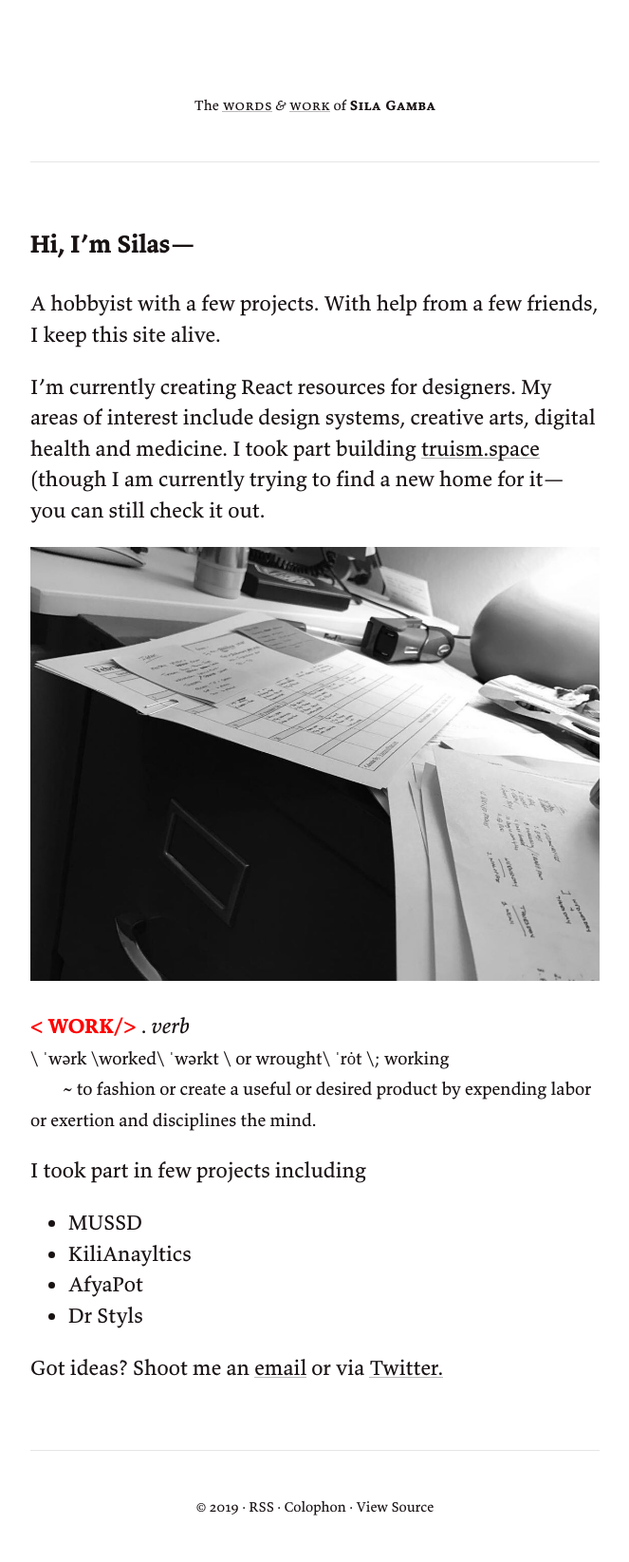
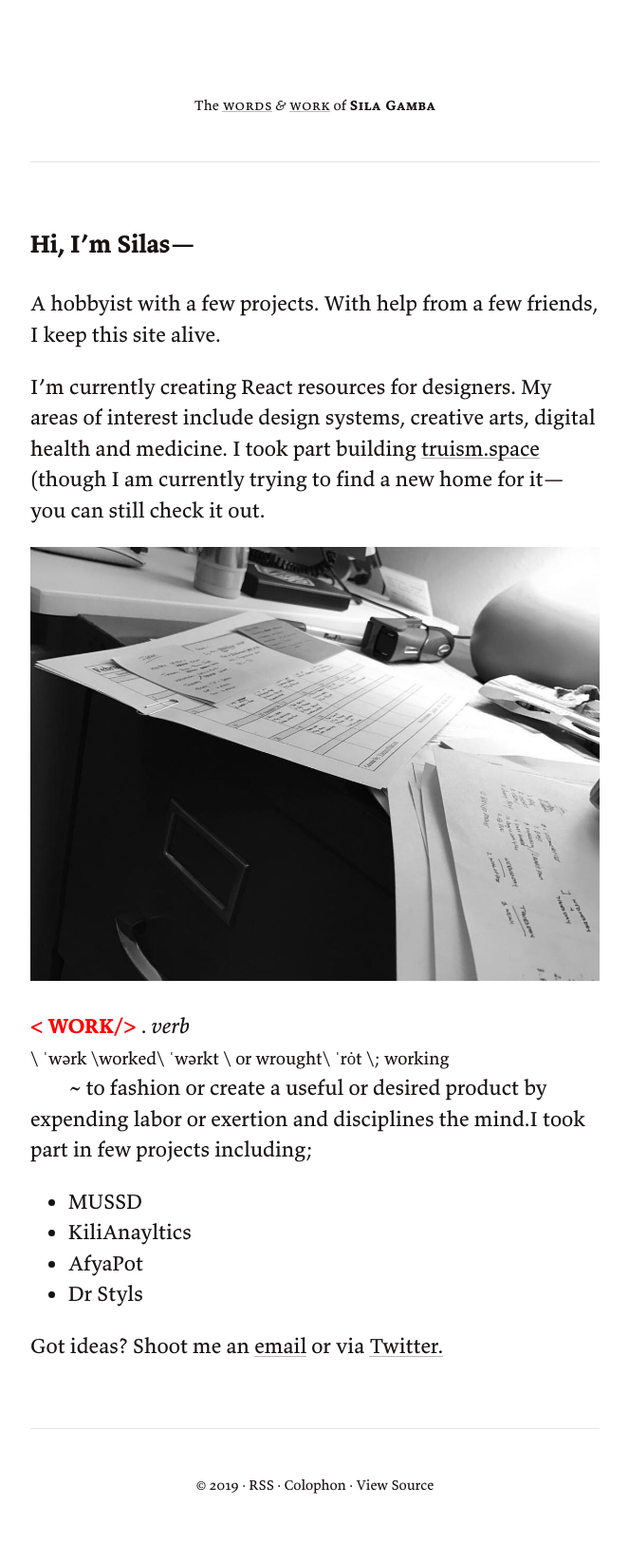
Before and after one commit to upmusings/upshift, a Jekyll site: the page built from index.md, in a window 1280 px wide. Shown: the whole page at 95% size, without its empty margins (308-971 px from the left). Built offline with Jekyll 4.4.1, drawn with Linux system fonts in a browser that asks for light colours; our own code applies the rules of GitHub Pages for plain Markdown files; after the commit the page ends 1623 px from its top, so only the background shows below that.

```diff
--- a/index.md
+++ b/index.md
@@ -9,10 +9,8 @@ I’m currently creating React resources for designers. My areas of interest inc
 <img src="https://raw.githubusercontent.com/upmusings/upshift/master/images/about-work.png" alt="work" width="100%"/>
 
 <p><span style="color:red"> <strong> < WORK/> </strong></span>. <em>verb</em><br>
-<small>\ ˈwərk  \worked\ ˈwərkt  \ or wrought\ ˈrȯt  \; working<br>
-&nbsp;&nbsp;&nbsp;&nbsp;&nbsp;&nbsp;&nbsp;&nbsp;~ to fashion or create a useful or desired product by expending labor or exertion and disciplines the mind.</small></p>
-
-I took part in few projects including
+<small>\ ˈwərk  \worked\ ˈwərkt  \ or wrought\ ˈrȯt  \; working<br></small>
+&nbsp;&nbsp;&nbsp;&nbsp;&nbsp;&nbsp;&nbsp;&nbsp;~ to fashion or create a useful or desired product by expending labor or exertion and disciplines the mind.I took part in few projects including;</p>
 - MUSSD
 - KiliAnayltics
 - AfyaPot
```
